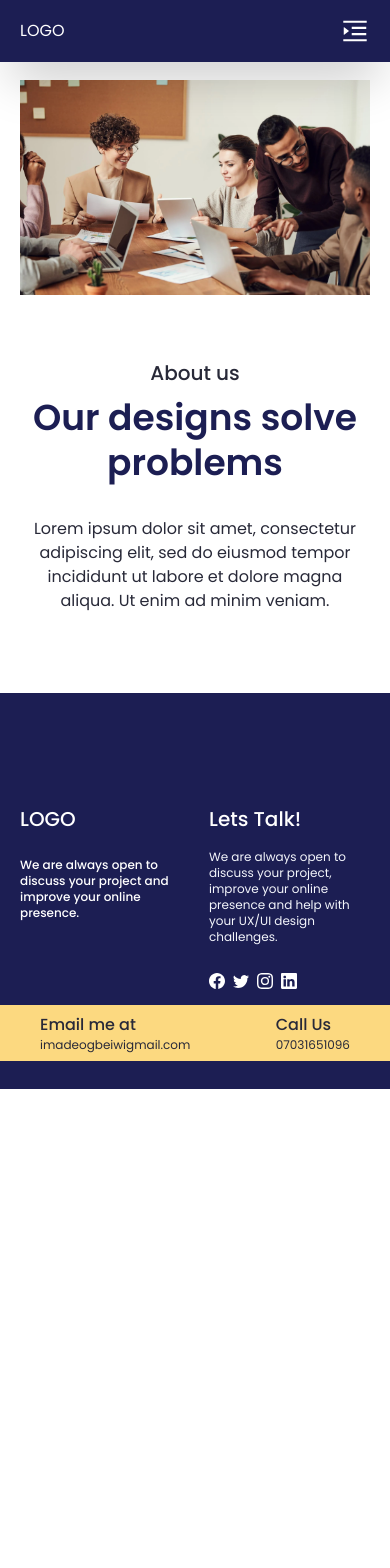
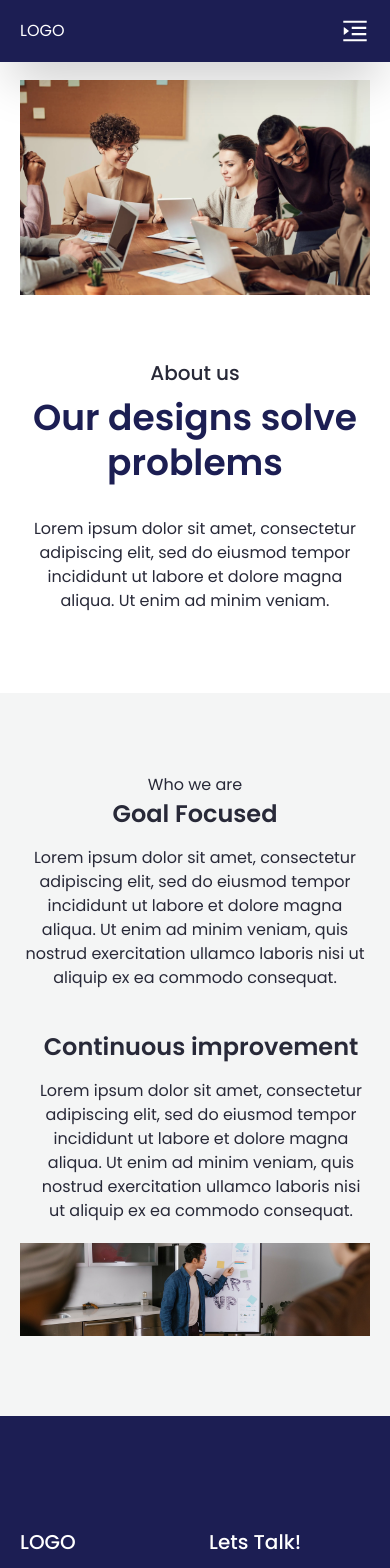
Before and after one commit to WinifredOgbeiwi/Website_Builder, a React (Vite) app: page /about in a window 390 px wide. Shown: the top 1568 px of the page. Before the commit the page ends 1089 px from the top, so only its background shows below. Built offline with nearby package versions, Linux system fonts and the light colour scheme.

Commit message:
responsive ABOUT - who we are section

```diff
--- a/src/routes/About.jsx
+++ b/src/routes/About.jsx
@@ -10,8 +10,8 @@ const About = () => {
   return (
     <>
       <Hero />
-      {/* <WhoWeAre />
-      <Process />
+     <WhoWeAre />
+       {/* <Process />
       <Mission />
       <Benefit />
       <Team/> */}
--- a/src/sections/about/who_we_are.jsx
+++ b/src/sections/about/who_we_are.jsx
@@ -4,17 +4,17 @@ import assets from '../../constants/assets'
 
 export const WhoWeAre = () => {
     return (
-        <section className='bg-[#F4F5F5] py-[128px] text-center md:text-start'>
+        <section className='bg-[#F4F5F5] py-20 md:py-[128px] text-center md:text-start'>
             <p className=''>Who we are</p>
-            <div className=' space-x-3 flex flex-col md:flex-row justify-center items-center md:items-start md:justify-between gap-10 '>
+            <div className=' space-x-3 flex flex-col md:flex-row justify-center items-center md:items-start md:justify-between md:gap-x-10 '>
                 <div>
                     <Heading3 text="Goal Focused" />
-                    <p className='mt-4 mb-20'>Lorem ipsum dolor sit amet, consectetur adipiscing elit, sed do eiusmod tempor incididunt ut labore et dolore magna aliqua. Ut enim ad minim veniam, quis nostrud exercitation ullamco laboris nisi ut aliquip ex ea commodo consequat.</p>
+                    <p className='mt-4  mb-10 md:mb-20'>Lorem ipsum dolor sit amet, consectetur adipiscing elit, sed do eiusmod tempor incididunt ut labore et dolore magna aliqua. Ut enim ad minim veniam, quis nostrud exercitation ullamco laboris nisi ut aliquip ex ea commodo consequat.</p>
                 </div>
 
                 <div>
                     <Heading3 text="Continuous improvement" />
-                    <p className='mt-4 mb-20'>Lorem ipsum dolor sit amet, consectetur adipiscing elit, sed do eiusmod tempor incididunt ut labore et dolore magna aliqua. Ut enim ad minim veniam, quis nostrud exercitation ullamco laboris nisi ut aliquip ex ea commodo consequat.</p>
+                    <p className='mt-4 mb-5 md:mb-20'>Lorem ipsum dolor sit amet, consectetur adipiscing elit, sed do eiusmod tempor incididunt ut labore et dolore magna aliqua. Ut enim ad minim veniam, quis nostrud exercitation ullamco laboris nisi ut aliquip ex ea commodo consequat.</p>
                 </div>
             </div>
             <img src={assets.about_2} alt="" />
```
